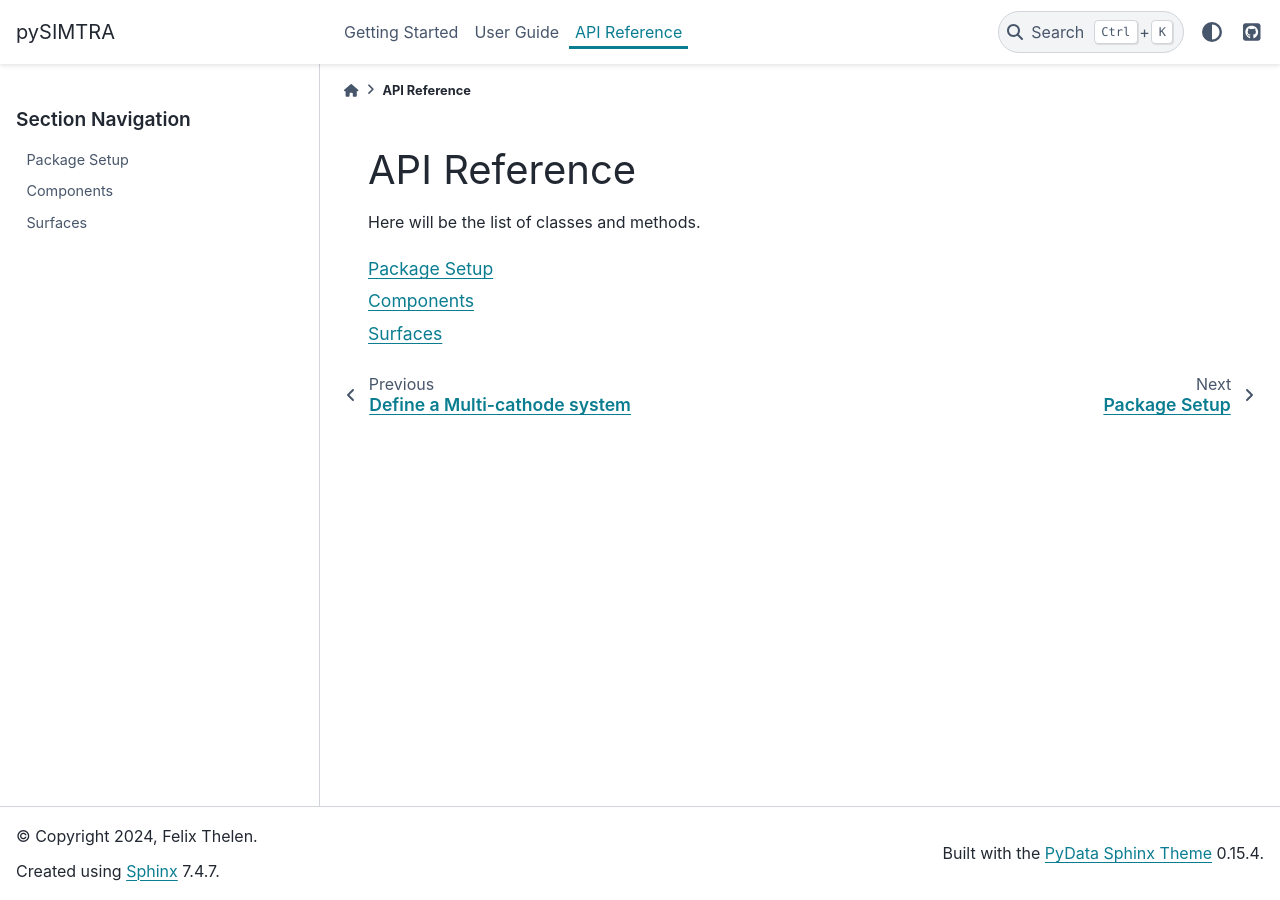
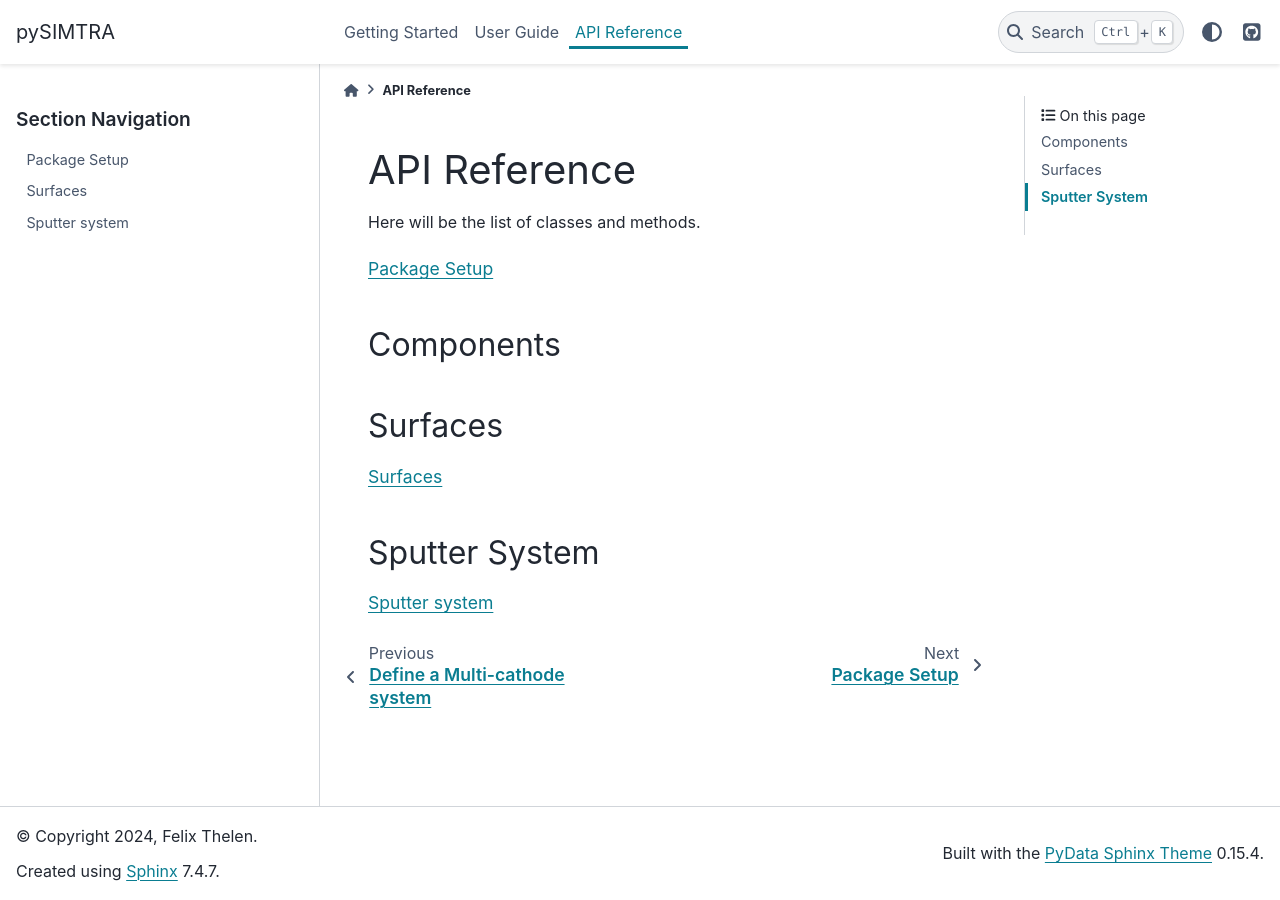
Before and after one commit to felixthln/pysimtra, a Sphinx documentation site: the page built from docs/source/api_reference/index.rst, in a window 1280 px wide. Built offline with Sphinx 7.4.7 and the PyData theme 0.15.4, drawn with Linux system fonts in a browser that asks for light colours.

```diff
--- a/docs/source/api_reference/components.rst
+++ b/docs/source/api_reference/components.rst
@@ -1,6 +1,3 @@
-Components
-==========
-
 List of all available components.
 
 .. autoclass:: pysimtra.components.chamber.Chamber
--- a/docs/source/api_reference/index.rst
+++ b/docs/source/api_reference/index.rst
@@ -5,6 +5,21 @@ Here will be the list of classes and methods.
 
 .. toctree::
    package_setup
+
+Components
+----------
+
+.. toctree::
+   components
+
+Surfaces
+--------
+
+.. toctree::
+   surfaces
+
+Sputter System
+--------------
+
+.. toctree::
    sputter_system
-   components
-   surfaces
--- a/docs/source/api_reference/sputter_system.rst
+++ b/docs/source/api_reference/sputter_system.rst
@@ -1,3 +1,6 @@
+Sputter system
+==============
+
 API of the sputter system class.
 
 .. autoclass:: pysimtra.sputter_system.SputterSystem
```
Also changed, not shown: docs/source/api_reference/package_setup.rst (line endings or trailing spaces).
